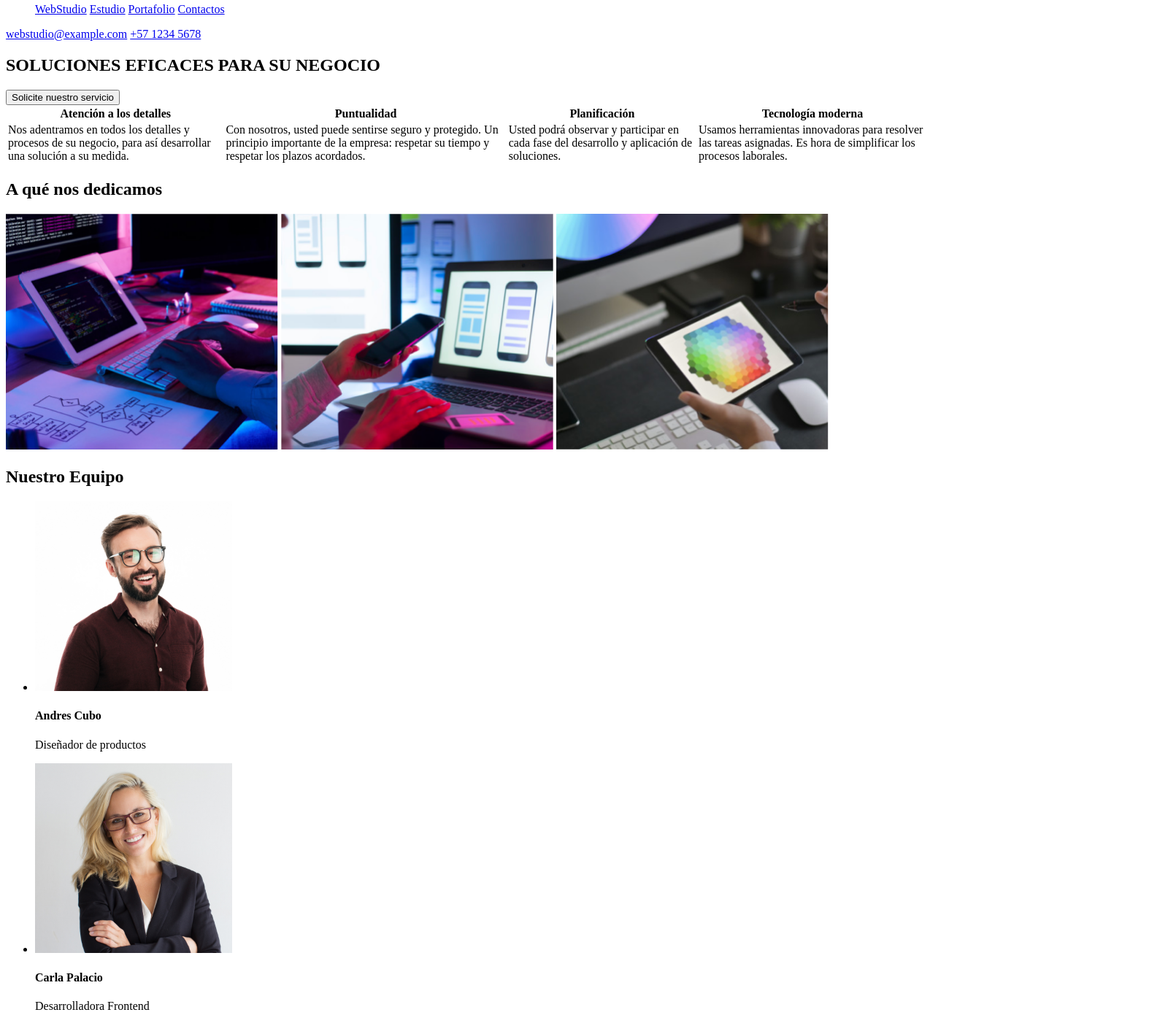
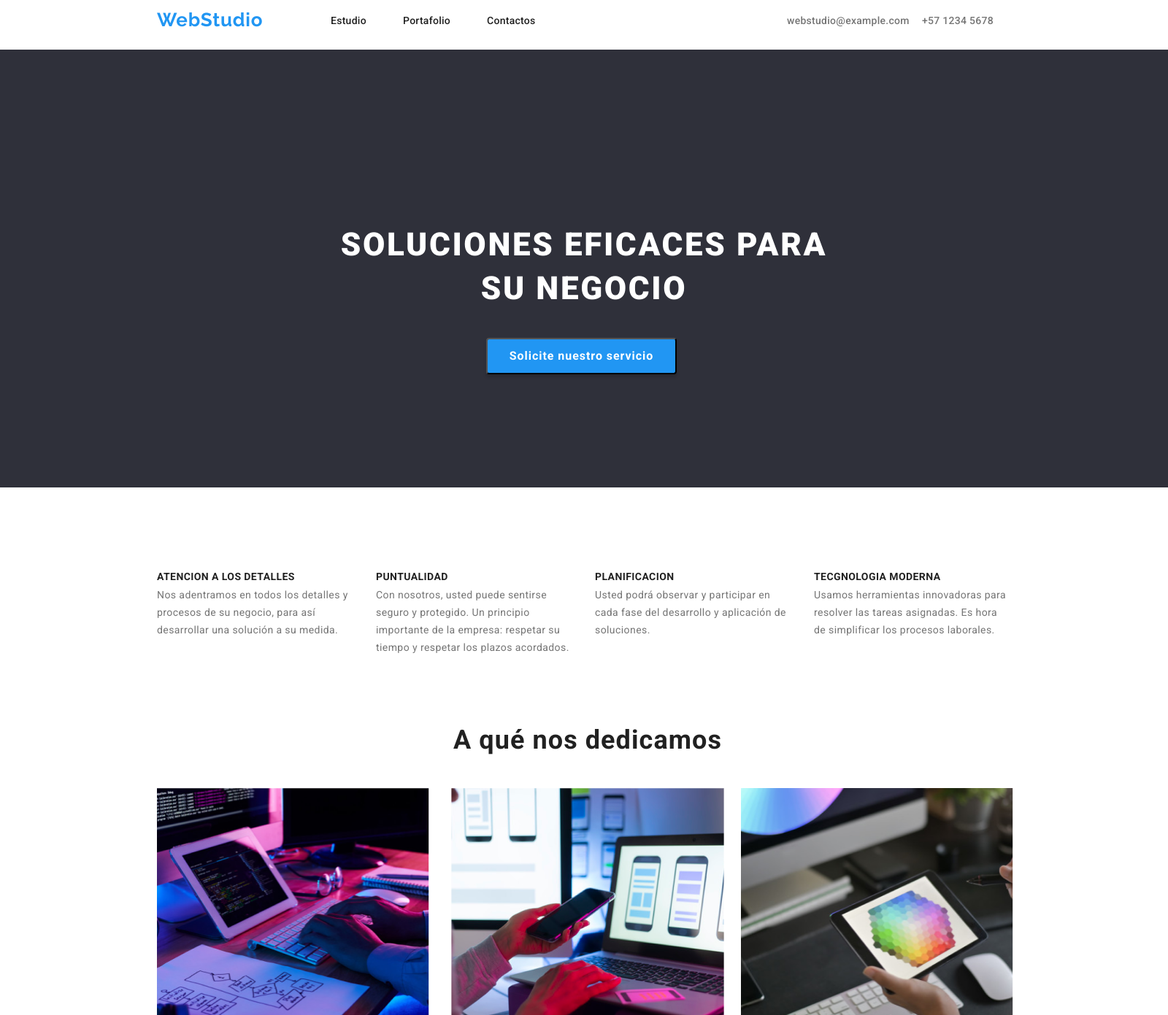
Before and after one commit to Santhel41/santhel41.github.io, a plain HTML site: page index.html in a window 1280 px wide. Shown: the part 12-1403 px from the top of the page at 73% size, 1600 px wide, since content can reach past the window. Drawn offline with Linux system fonts and the light colour scheme.

Commit message:
commit tarea 2

```diff
--- /dev/null
+++ b/css/styles.css
@@ -0,0 +1,373 @@
+@import url('https://fonts.googleapis.com/css2?family=Raleway:ital,wght@0,100;0,700;1,100;1,700&family=Roboto:ital,wght@0,100;0,300;0,400;0,500;0,700;0,900;1,100;1,300;1,400;1,500;1,700;1,900&display=swap');
+@import url('https://fonts.googleapis.com/css2?family=Raleway:ital,wght@0,100;0,200;0,300;0,500;0,700;0,800;0,900;1,100;1,200;1,400;1,500;1,700;1,800;1,900&family=Roboto:ital,wght@0,100;0,300;0,400;0,500;0,700;0,900;1,100;1,300;1,400;1,500;1,700;1,900&display=swap');
+
+:root{
+    --blue: #2196F3;
+    --gray: #757575;
+    --black: #212121;
+}
+
+@font-face {
+    @font-face {
+        font-family: 'Roboto';
+        src: url('Roboto-ThinItalic-webfont.eot');
+    }
+}
+.logo{
+    position: absolute;
+    width: 145px;
+    height: 31px;
+    left: 215px;
+    top: 24px;
+    text-decoration: none;
+    font-family: "Raleway";
+    font-style: normal;
+    font-weight: 700;
+    font-size: 26px;
+    line-height: 31px;
+
+    text-align: right;
+    letter-spacing: 0.03em;
+
+    color: var(--blue);
+}
+
+header{
+    position: absolute;
+    width: 1600px;
+    height: 80px;
+    left: 0px;
+    top: 0px;
+
+    background: #FFFFFF;
+}
+
+ul{
+    list-style: none;
+    display: inline;
+}
+
+.menu, .contacts{
+    font-family: 'Roboto';
+    font-style: bold;
+    font-weight: 500;
+    font-size: 14px;
+    line-height: 16px;
+    letter-spacing: 0.02em;
+    text-decoration: none;
+    position: absolute;
+    height: 16px;
+    top: 32px;
+}
+
+.menu{
+    color: var(--black)
+    ;
+}
+.contacts{
+    color: var(--gray);
+}
+
+.menu:hover{
+    color: var(--blue);
+}
+.menu:focus{
+    color: var(--blue);
+}
+.contacts:hover{
+    color: var(--blue);
+}
+.contacts:focus{
+    color: var(--blue);
+}
+
+#enlaceIndex{
+    width: 49px;
+    left: 453px;
+}
+
+#enlacePort{
+    width: 65px;
+    left: 552px;
+}
+
+#enlaceCont{
+    width: 67px;
+    left: 667px;
+}
+
+#enlaceMail{
+    width: 135px;
+    left: 1078px;
+
+}
+
+#enlaceTel{
+    width: 118px;
+    left: 1263px;
+
+}
+
+#mainTitle{
+    position: absolute;
+    width: 696px;
+    height: 120px;
+    left: 452px;
+    top: 200px;
+    bottom: 280px;
+    right: 452px;
+
+    font-family: 'Roboto';
+    font-style: normal;
+    font-weight: 900;
+    font-size: 44px;
+    line-height: 60px;
+
+    text-align: center;
+    letter-spacing: 0.06em;
+    text-transform: uppercase;
+
+    color: #FFFFFF;
+}
+
+.container{
+    position: absolute;
+    align-items: center;
+    width: 1600px;
+    height: 600px;
+    left: 0px;
+    top: 80px;
+
+    background: #2F303A;
+}
+
+button{
+    display: flex;
+    flex-direction: row;
+    justify-content: center;
+    align-items: center;
+    padding: 10px 32px;
+    gap: 10px;
+
+    position: absolute;
+    width: 261px;
+    height: 50px;
+    left: 666px;
+    top: 395px;
+
+    background: #2196F3;
+    box-shadow: 0px 4px 4px rgba(0, 0, 0, 0.15);
+    border-radius: 4px;
+}
+
+button > p{
+    font-family: 'Roboto';
+    font-style: normal;
+    font-weight: 700;
+    font-size: 16px;
+    line-height: 30px;
+    flex: none;
+
+    text-align: center;
+    letter-spacing: 0.06em;
+
+    color: #FFFFFF;
+}
+
+
+article > h4{
+    width: 270px;
+    height: 16px;
+    top: 775px;
+
+    font-weight: 700;
+    line-height: 16px;
+    letter-spacing: 0.03em;
+
+    text-transform: uppercase;
+    position: absolute;
+    font-family: 'Roboto';
+    font-style: normal;
+    font-size: 14px;
+    letter-spacing: 0.03em;
+    color: var(--black);
+}
+
+.titulosServ1, .contentServ1{
+    left: 215px;
+}
+
+.titulosServ2, .contentServ2{
+    left: 515px;
+}
+
+.titulosServ3, .contentServ3{
+    left: 815px;
+}
+
+.titulosServ4, .contentServ4{
+    left: 1115px;
+}
+
+article > p{
+    position: absolute;
+    width: 270px;
+    height: 96px;
+    top: 801px;
+
+    font-family: 'Roboto';
+    font-style: normal;
+    font-weight: 400;
+    font-size: 14px;
+    line-height: 24px;
+
+    letter-spacing: 0.03em;
+    color: var(--gray)
+}
+
+h2{
+    font-family: 'Roboto';
+    font-style: normal;
+    font-weight: 700;
+    font-size: 36px;
+    line-height: 42px;
+    text-align: center;
+    letter-spacing: 0.03em;
+    position: absolute;
+    color: var(--black)
+}
+#subtitle1{
+    width: 371.15px;
+    height: 46.24px;
+    left: 619.43px;
+    top: 975px;
+
+}
+
+.imageList{
+    position: absolute;
+    width: 373.16px;
+    height: 323.7px;
+    top: 1092.3px;
+    mix-blend-mode: normal;
+}
+.img1{
+    left: 215px;
+}
+.img2{
+    left: 618.42px;
+}
+.img3{
+    left: 1015px;
+}
+
+#subtitle2{
+    width: 270px;
+    height: 42px;
+    left: 669px;
+    text-align: center;
+    top: 60px;
+}
+
+.meet_cards{
+    position: absolute;
+    width: 100%;
+    max-width: 1600px;
+    height: 648px;
+    top: 1510px;
+    display: flex;
+    flex-wrap: wrap;
+    margin: auto;
+    justify-content: center;
+    background: #F5F4FA;
+    border-radius: 0px;
+    padding-top: 168px;
+}
+
+.meet_cards .wrp-img{
+    width: 270px;
+    height: 386px;
+    top: 1510px;
+    box-shadow: 0px 1px 3px rgba(0, 0, 0, 0.12), 0px 1px 1px rgba(0, 0, 0, 0.14), 0px 2px 1px rgba(0, 0, 0, 0.2);
+    border-radius: 0px 0px 4px 4px;
+    transition: all 0.25s;
+    overflow: hidden;
+    margin: 20px;
+    text-align: center;
+    transition: all 0.25s;
+    background: #FFFFFF;
+}
+
+.meet_cards img{
+    width: 270px;
+    height: 260px;
+}
+
+.contenedor{
+    height: 19px;
+    font-family: 'Roboto';
+    font-style: normal;
+    font-weight: 500; font-size: 16px;
+    line-height: 19px;
+    font-size: 16px;
+    line-height: 19px;
+    text-align: center;
+    letter-spacing: 0.03em;
+}
+
+.contenedor h4{
+    font-weight: 500;
+    color: var(--black);
+}
+
+.contenedor p{
+    font-weight: 400;
+    color: var(--gray);
+}
+
+footer{
+    position: absolute;
+    width: 1600px;
+    height: 252px;
+    left: 0px;
+    top: 2158px;
+
+    background: #2F303A;
+}
+
+.foot{
+    top: 60px;
+    left: 215px;
+}
+
+.fondo p{
+    position: absolute;
+    width: 231px;
+    height: 21px;
+    left: 215px;
+
+
+    font-family: 'Roboto';
+    font-style: normal;
+    font-weight: 400;
+    font-size: 14px;
+    line-height: 24px;
+
+
+    letter-spacing: 0.03em;
+}
+
+.dir {
+    top: 84px;
+    color: #FFFFFF;
+}
+
+.mail{
+    top: 137px;
+    color: rgba(255, 255, 255, 0.6);
+}
+
+.tel{
+    top: 164px;
+    color: rgba(255, 255, 255, 0.6);
+}
--- a/index.html
+++ b/index.html
@@ -5,156 +5,118 @@
     <meta http-equiv="X-UA-Compatible" content="Chrome">
     <meta name="viewport" content="width=device-width, initial-scale=1.0">
     <title>GoI Markup hw 01</title>
+    <link rel="stylesheet" href="css/styles.css" />
 </head>
 
 <!-- Primer pagina del curso-->
 
 <body>
     <header>
+        <a class="logo" href="#">WebStudio</a>
 
+        <nav class="navBar">
+            <ul>
+                <li><a class="menu" id="enlaceIndex" href="/index.html">Estudio</a></li>
+                <li><a class="menu" id="enlacePort" href="/portafolio.html">Portafolio</a></li>
+                <li><a class="menu" id="enlaceCont" href="Contactos">Contactos</a></li>
 
-        <nav>
-            <ul>
-                <a href="Logo">WebStudio</a>
-                <a href="Estudio">Estudio</a>
-                <a href="Portafolio">Portafolio</a>
-                <a href="Contactos">Contactos</a>
+                <li><a class="contacts" id="enlaceMail" href="mailto:webstudio@example.com"> webstudio@example.com</a></li>
+                <li><a class="contacts" id="enlaceTel" href="tel:+5712345678">+57 1234 5678</a></li>
             </ul>
         </nav>
 
-        <div>
-            <a href="mailto:example@gmail.com"> webstudio@example.com</a>
-            <a href="tel:+5712345678">+57 1234 5678</a>
-        </div>
+    </header>
+    <main id="mainContent">
 
-    </header>
-
-    <main>
-        <section class="mainContent">
-            <h1>SOLUCIONES EFICACES PARA SU NEGOCIO</h1>
-            <button type="button">Solicite nuestro servicio</button>
+    <section class="container">
+            <h1 id="mainTitle">soluciones eficaces para su negocio</h1>
+            <button id="boton" type="button"><p>Solicite nuestro servicio</p></button>
     </section>
 
-    <section>
-        <article class="services">
-            <table class="tableContent">
-                <tr>
-                    <th>Atención a los detalles</th>
-                    <th>Puntualidad</th>
-                    <th>Planificación</th>
-                    <th>Tecnología moderna</th>
-                </tr>
-                <tr>
-                    <td>
-                        Nos adentramos en todos los detalles y procesos de su negocio,
+    <section id="services">
+        <article class="servicios">
+            <h4 class="titulosServ1 title">ATENCION A LOS DETALLES</h4>
+            <p class="contentServ1"> Nos adentramos en todos los detalles y procesos de su negocio,
                 para así desarrollar una solución a su medida.
-                    </td>
-                    <td>
-                        Con nosotros, usted puede sentirse seguro y protegido. Un
-                        principio importante de la empresa: respetar su tiempo y respetar
-                        los plazos acordados.
-                    </td>
-                    <td>
-                        Usted podrá observar y participar en cada fase del desarrollo y
-                        aplicación de soluciones.
-                    </td>
-                    <td>
-                        Usamos herramientas innovadoras para resolver las tareas
-                        asignadas. Es hora de simplificar los procesos laborales.
-                    </td>
-                </tr>
-            </table>
+            </p>
+
+            <h4 class="titulosServ2 title">PUNTUALIDAD</h4>
+            <p class="contentServ2"> Con nosotros, usted puede sentirse seguro y protegido. Un principio importante de la empresa:
+                respetar su tiempo y respetar los plazos acordados.
+            </p>
+
+            <h4 class="titulosServ3 title">PLANIFICACION</h4>
+            <p class="contentServ3">Usted podrá observar y participar en cada fase del desarrollo y aplicación de soluciones.
+            </p>
+
+            <h4 class="titulosServ4 title">TECGNOLOGIA MODERNA</h4>
+            <p class="contentServ4"> Usamos herramientas innovadoras para resolver las tareas asignadas.
+                Es hora de simplificar los procesos laborales.
+            </p>
         </article>
 
-    <article class="imageList">
-        <h2>A qué nos dedicamos</h2>
-        <img src="/images/devps.png"
-             rel="desarrollador"
-             width="373.16px"
-             height="323.7px"
-             top="1092.3px"
-             left="215px">
+    <article>
+        <h2 id="subtitle1">A qué nos dedicamos</h2>
+        <img class="imageList img1" src="/images/devps.png" rel="desarrollador">
 
-        <img src="/images/ui.png" rel="diseño ui"
-             width="373.16px"
-             height="323.7px"
-             top="1092.3px"
-             left="618.42px">
+        <img class="imageList img2" src="/images/ui.png" rel="diseño ui">
 
-        <img src="/images/design.png" rel="diseñador"
-             width="373.16px"
-             height="323.7px"
-             top="1092.3px"
-             left="1015px">
+        <img class="imageList img3" src="/images/design.png" rel="diseñador">
     </article>
 
     <article class="meet_cards">
-        <h2>Nuestro Equipo</h2>
-        <ul class="cards">
-            <li class="card">
-            <span class="wrp-img">
-                <img class="card-image"
+        <h2 id="subtitle2">Nuestro Equipo</h2>
+
+            <div class="wrp-img">
+                <img class="card image1"
                         src="/images/andrescubo.jpg"
-                        alt="Andres Cubo"
-                        height="260px"
-                        width="270px"
-                        top="1696px"
-                        left="208px" />
-            </span>
+                        alt="Andres Cubo"/>
+                <div class="contenedor">
                     <h4 class="card-title">Andres Cubo</h4>
                     <p class="card-description">Diseñador de productos</p>
+                </div>
+            </div>
+
+            <div class="wrp-img">
+                <img class="card image2"
+                        src="/images/carlapalacios.jpg"
+                        alt="Carla Palacios"/>
+                <div class="contenedor">
+                    <h4 class="card-title">Carla Palacio</h4>
+                    <p class="card-description">Desarrolladora Frontend</p>
+                </div>
+            </div>
+
+            <div class="wrp-img">
+                <img class="card image3"
+                        src="/images/mariodorado.jpg"
+                        alt="Mario Dorado"/>
+                <div class="contenedor">
+                    <h4 class="card-title">Mario Dorado</h4>
+                    <p class="card-description">Marketing</p>
+                </div>
+            </div>
 
 
-            <li class="card">
-            <span class="wrp-img">
-                <img class="card-image"
-                        src="/images/carlapalacios.jpg"
-                        alt="Carla Palacios"
-                        height="260px"
-                        width="270px"
-                        top="1696px"
-                        left="515px" />
-            </span>
-                <h4 class="card-title">Carla Palacio</h4>
-                <p class="card-description">Desarrolladora Frontend</p>
-
-
-            <li class="card">
-            <span class="wrp-img">
-                <img class="card-image"
-                        src="/images/mariodorado.jpg"
-                        alt="Mario Dorado"
-                        height="260px"
-                        width="270px"
-                        top="1696px"
-                        left="208px" />
-            </span>
-                <h4 class="card-title">Mario Dorado</h4>
-                <p class="card-description">Marketing</p>
-
-
-            <li class="card">
-            <span class="wrp-img">
-                <img class="card-image"
+            <div class="wrp-img">
+                <img class="card image4"
                         src="/images/pablomijanos.jpg"
-                        alt="Pablo Mijanos"
-                        height="260px"
-                        width="270px"
-                        top="1696px"
-                        left="208px" />
-            </span>
+                        alt="Pablo Mijanos"/>
+                <div class="contenedor">
                     <h4 class="card-title">Pablo Mijanos</h4>
                     <p class="card-description">Diseñador UI</p>
-        </ul>
+                </div>
+            </div>
     </article>
+
     </main>
 
-    <footer>
-        <address>
-            <a href="#">WebStudio</a>
-            <p> Calz. Ticomán 500, Ciudad de <br> México, CDMX, México</p>
-            <p>webstudio@example.com</p>
-            <p>+57 1234 5678</p>
+    <footer class="pie">
+        <address class="fondo">
+            <a class="logo foot" href="#">WebStudio</a>
+            <p class="dir"> Calz. Ticomán 500, Ciudad de <br> México, CDMX, México</p>
+            <p class="mail">webstudio@example.com</p>
+            <p class="tel">+57 1234 5678</p>
         </address>
     </footer>
 
```
Also changed, not shown: portafolio.html (added, +12 -0 lines). Lines whose indentation alone changed are shown as unchanged.
